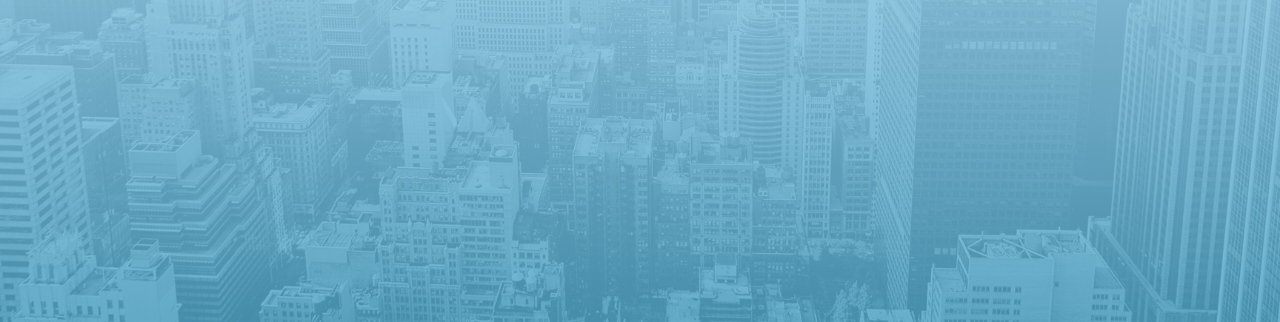
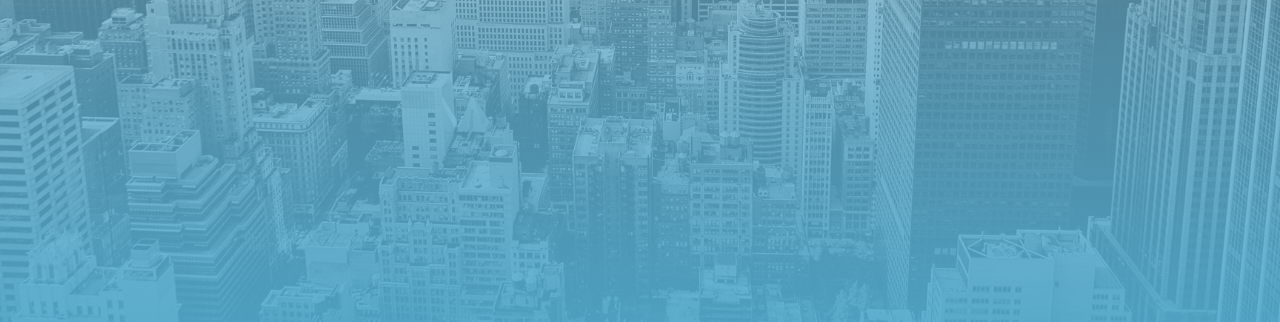
Before and after one commit to freetimezp/usefull-things-241-cloud, a plain HTML site: page index.html in a window 1280 px wide. Shown: the part 478-800 px from the top of the page. Drawn offline with Linux system fonts and the light colour scheme.

```diff
--- a/assets/css/style.css
+++ b/assets/css/style.css
@@ -28,7 +28,7 @@
 .sky {
     position: absolute;
     inset: 0;
-    background: linear-gradient(to top, rgba(85, 175, 211, 0.8) 0%, #cbe8ff 100%);
+    background: linear-gradient(to bottom, rgba(203, 232, 255, 0.4) 0%, rgba(85, 175, 211, 0.9) 100%);
     transition: background 3s ease-in-out;
     z-index: 0;
 }
```
